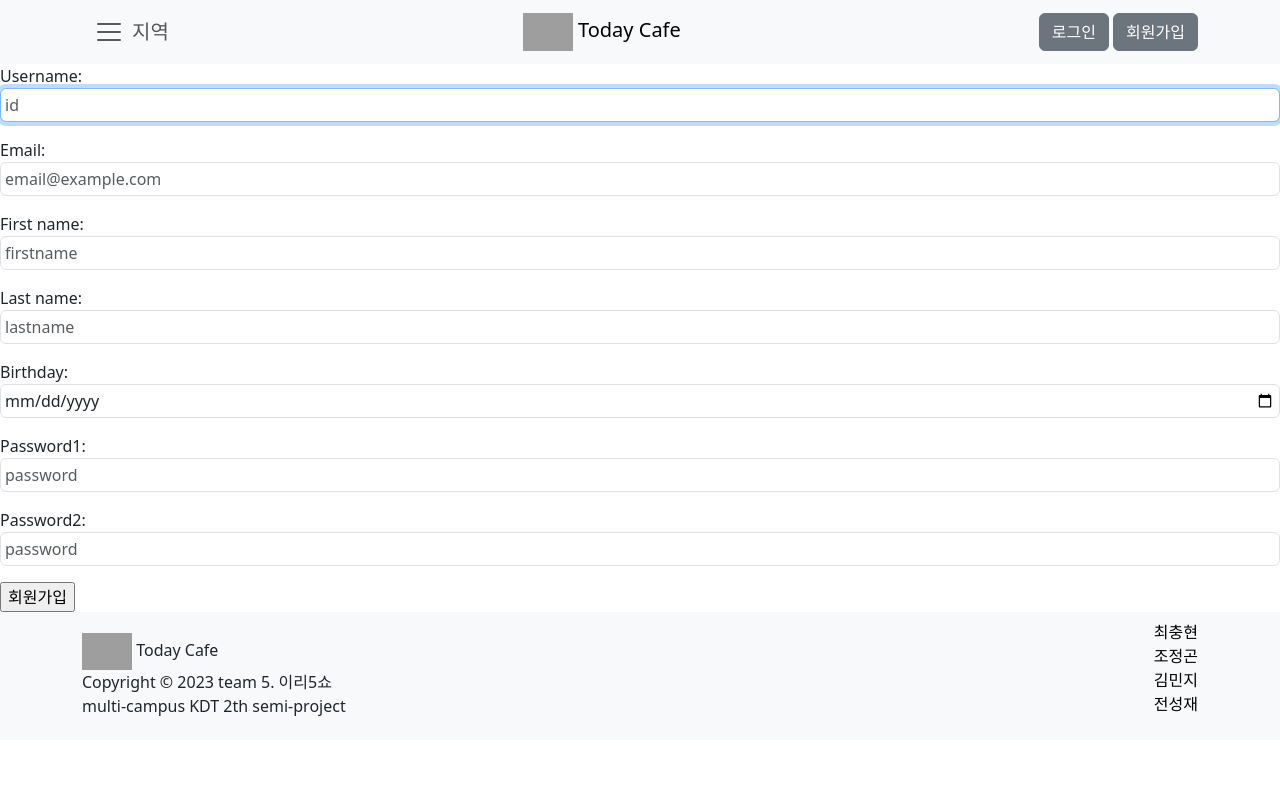
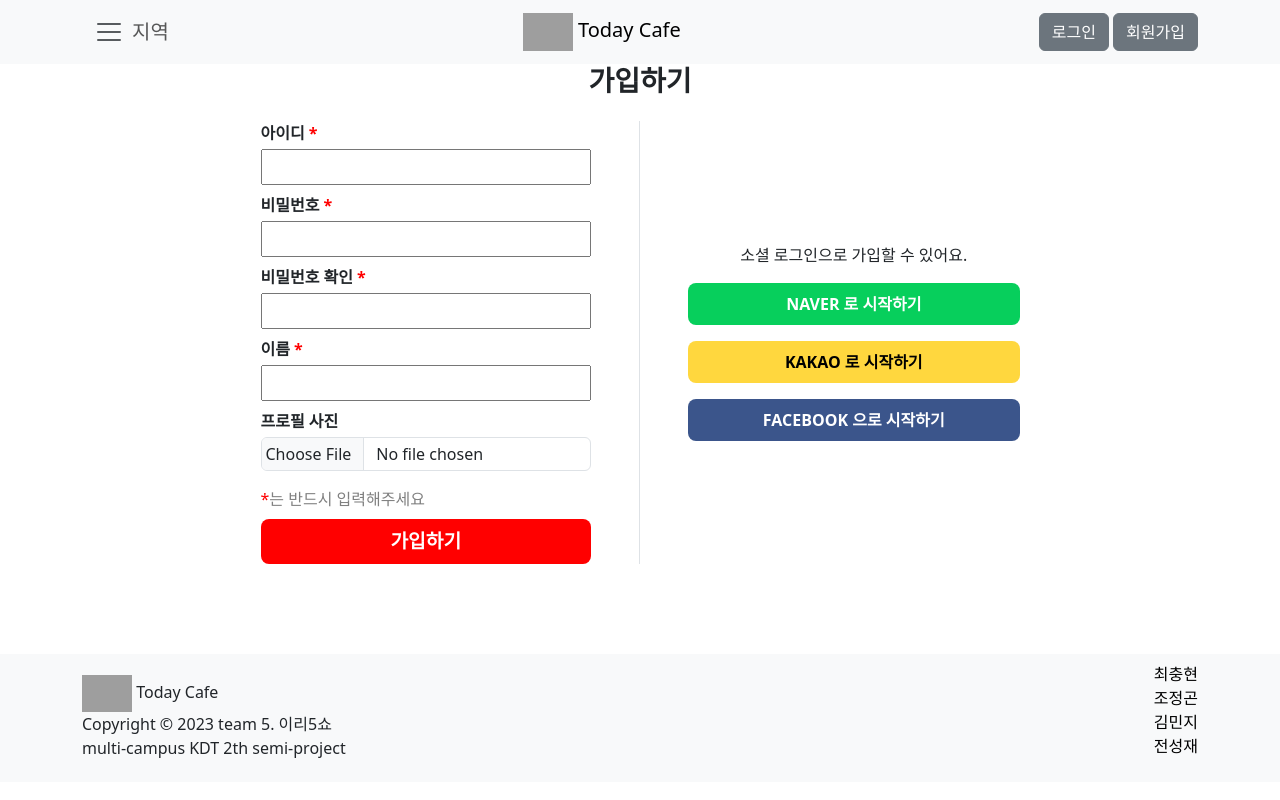
Before and after one commit to JeonggonCho/Today-Cafe, a Django app: page /accounts/signup/ in a window 1280 px wide. Run offline with Django 3.2, Linux system fonts and the light colour scheme; grey boxes are pictures that could not be loaded.

Commit message:
Reload signup.html by minjee

```diff
--- a/accounts/templates/accounts/signup.html
+++ b/accounts/templates/accounts/signup.html
@@ -9,9 +9,53 @@
 
 
 {% block content %}
-<form action="{% url 'accounts:signup' %}" method="POST" enctype='multipart/form-data'>
-  {% csrf_token %}
-  {{ form.as_p }}
-  <input type="submit" value="회원가입" />
-</form>
+<main class="main--signup d-flex">
+  <div class="signup-container container p-0 d-flex flex-column align-items-center">
+      <!-- signup title -->
+      <h3 class="my-0 pb-4 fw-bold">가입하기</h3>
+      <!-- signup content -->
+      <div class="signup-inner w-75 row d-flex justify-content-center align-items-center">
+          <!-- signup-form -->
+          <section class="signup-form px-5 border-end col-6 d-flex flex-column justify-content-center">
+              <form action="{% url 'accounts:signup' %}" method="POST">
+                  {% comment %}
+                  {% csrf_token %}
+                  {{ form.as_p }}
+                  {% endcomment %}
+                  <div class="signup-form__item mb-2">
+                      <label class="mb-1 fw-bold" for="">아이디<span class="required-icon ms-1">*</span></label>
+                      <input class="w-100 p-1" type="text" required>
+                  </div>
+                  <div class="signup-form__item mb-2">
+                      <label class="mb-1 fw-bold" for="">비밀번호<span class="required-icon ms-1">*</span></label>
+                      <input class="w-100 p-1" type="password" required>
+                  </div>
+                  <div class="signup-form__item mb-2">
+                      <label class="mb-1 fw-bold " for="">비밀번호 확인<span class="required-icon ms-1">*</span></label>
+                      <input class="w-100 p-1" type="password" required>
+                  </div>
+                  <div class="signup-form__item mb-2">
+                      <label class="mb-1 fw-bold" for="">이름<span class="required-icon ms-1">*</span></label>
+                      <input class="w-100 p-1" type="text" required>
+                  </div>
+                  <div class="signup-form__item mb-3">
+                      <label class="mb-1 fw-bold" for="formFile" class="form-label">프로필 사진</label>
+                      <input class="w-100 p-1 form-control" type="file" id="formFile" accept="image/png, image/jpeg, image.jpg">
+                      </div>
+                  <div class="signup-form__submit">
+                      <span class="d-block mb-2"><span class="required-icon">*</span>는 반드시 입력해주세요</span>
+                      <input class="w-100 p-2 fw-bold" type="submit" value="가입하기">
+                  </div>
+              </form>
+          </section>
+          <!-- signup-sns -->
+          <section class="signup-sns px-5 col-6 d-flex flex-column justify-content-center align-items-center h-100">
+              <span class="signup-sns__title mb-3">소셜 로그인으로 가입할 수 있어요.</span>
+              <button class="btn w-100 p-2 fw-bold text-white"id="naver">NAVER 로 시작하기</button>
+              <button class="btn w-100 p-2 fw-bold my-3" id="kakao">KAKAO 로 시작하기</button>
+              <button class="btn w-100 p-2 fw-bold text-white"id="facebook">FACEBOOK 으로 시작하기</button>
+          </section>
+      </div>
+  </div>
+</main>
 {% endblock content %}
```
